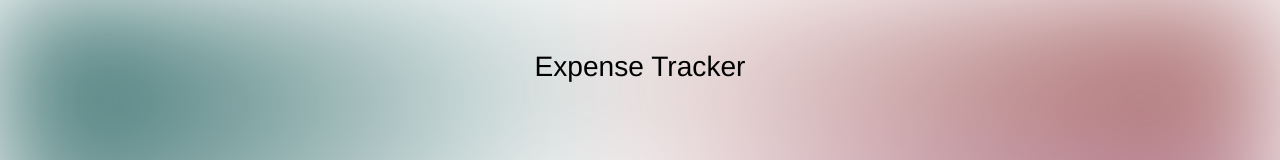
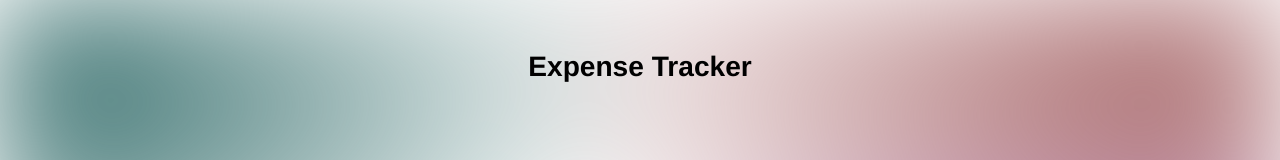
Before and after one commit to mohammadafnan/ExpenceTracker-json-server, an Angular app: page /login in a window 1280 px wide. Shown: the top 160 px of the page. Built offline with nearby package versions, Linux system fonts and the light colour scheme; some icons are missing.

Commit message:
alerts added  25 june 2025

```diff
--- a/database.json
+++ b/database.json
@@ -20,6 +20,7 @@
       "username": "kan",
       "password": "kan"
     }
+
   ],
   "expense": {
     "01d9": [
--- a/src/app/login/login.component.html
+++ b/src/app/login/login.component.html
@@ -3,7 +3,7 @@
 <div class="main-content">
   <div class="scrol">
     <div class="center">
-      <h3 class="text-3xl text-black">
+      <h3 class="text-3xl text-black font-semibold">
         <i
           class="lni lni-trend-down-1 relative top-1 text-4xl"
           style="color: rgb(255, 72, 72)"
```
